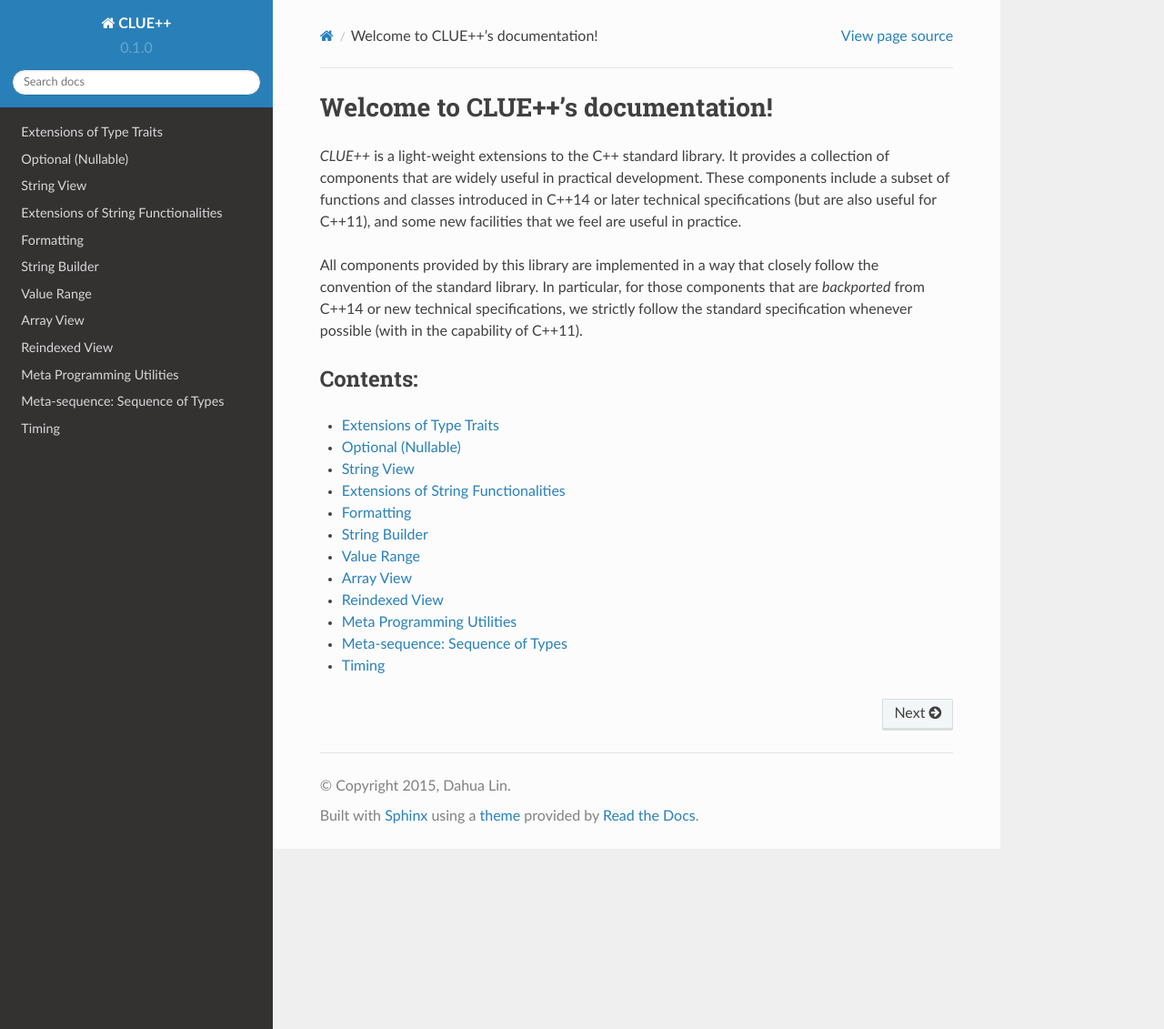
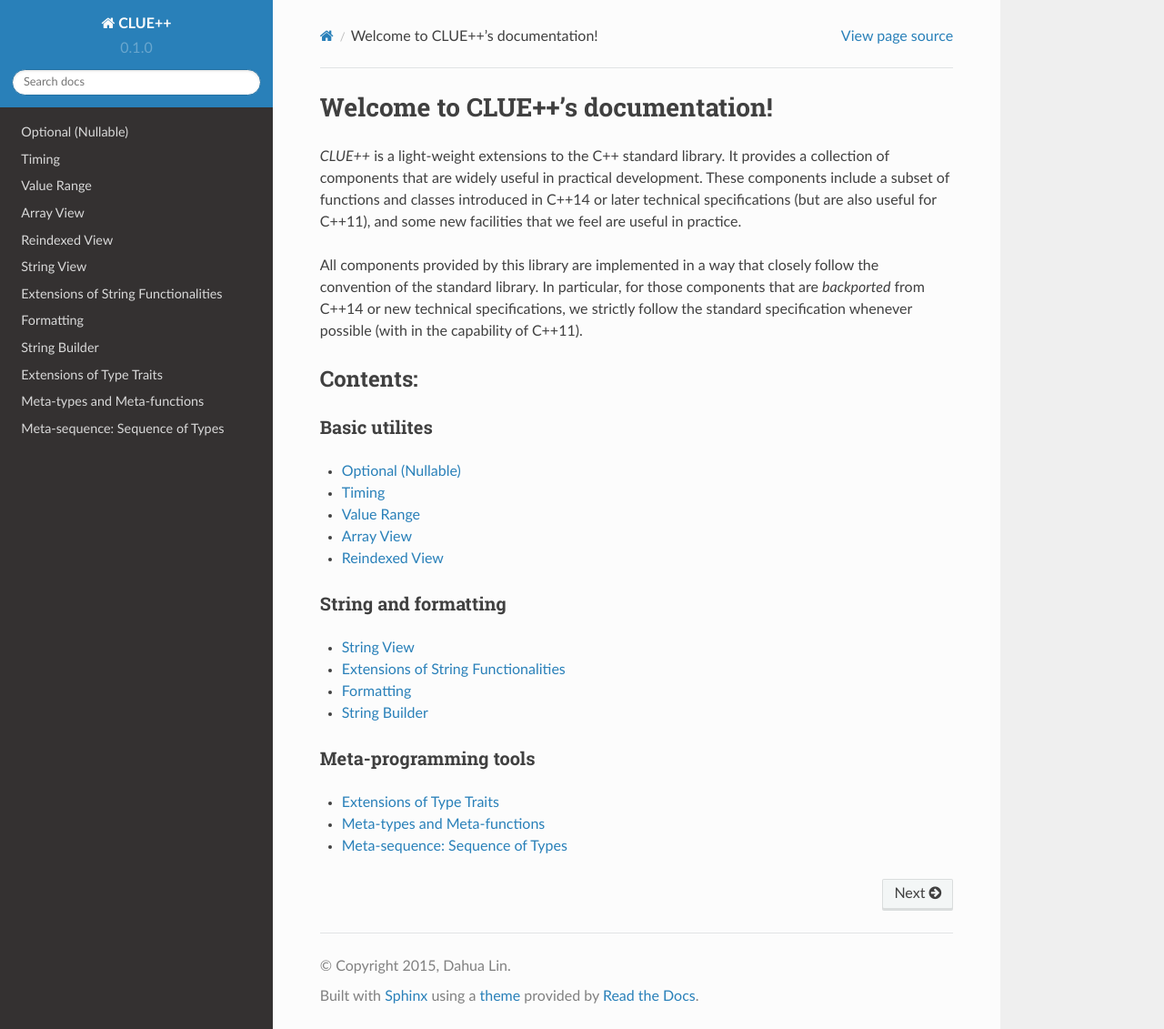
Before and after one commit to MMLab-CU/CLUE, a Sphinx documentation site: the page built from doc/source/index.rst, in a window 1280 px wide and 1131 px high. Shown: the whole window at 91% size. Built offline with Sphinx 7.4.7 and the Read the Docs theme 2.0.0, drawn with Linux system fonts in a browser that asks for light colours; formulas are drawn with MathJax 3.

Commit message:
reorganize topics in documentation

```diff
--- a/doc/source/index.rst
+++ b/doc/source/index.rst
@@ -8,18 +8,35 @@ All components provided by this library are implemented in a way that closely fo
 Contents:
 ---------
 
+Basic utilites
+~~~~~~~~~~~~~~~~
+
+.. toctree::
+   :maxdepth: 1
+
+   optional.rst
+   timing.rst
+   value_range.rst
+   array_view.rst
+   reindexed_view.rst
+
+String and formatting
+~~~~~~~~~~~~~~~~~~~~~~~
+
+.. toctree::
+   :maxdepth: 1
+
+   string_view.rst
+   stringex.rst
+   formatting.rst
+   string_builder.rst
+
+Meta-programming tools
+~~~~~~~~~~~~~~~~~~~~~~~
+
 .. toctree::
    :maxdepth: 1
 
    type_traits.rst
-   optional.rst
-   string_view.rst
-   stringex.rst
-   formatting.rst
-   string_builder.rst
-   value_range.rst
-   array_view.rst
-   reindexed_view.rst
    meta.rst
    meta_seq.rst
-   timing.rst
--- a/doc/source/meta.rst
+++ b/doc/source/meta.rst
@@ -1,5 +1,5 @@
-Meta Programming Utilities
-===========================
+Meta-types and Meta-functions
+===============================
 
 Template meta-programming has become an indispensible part of modern C++. In C++11, new features such as *Variadic template* and *Template alias* makes meta-programming much more efficient and convenient than before. *CLUE++* provides a set of tools to facilitate meta programming, which take full advantage of these new C++ features.
 
```
Also changed, not shown: other parts of doc/source/meta.rst (+1 -1 lines).
